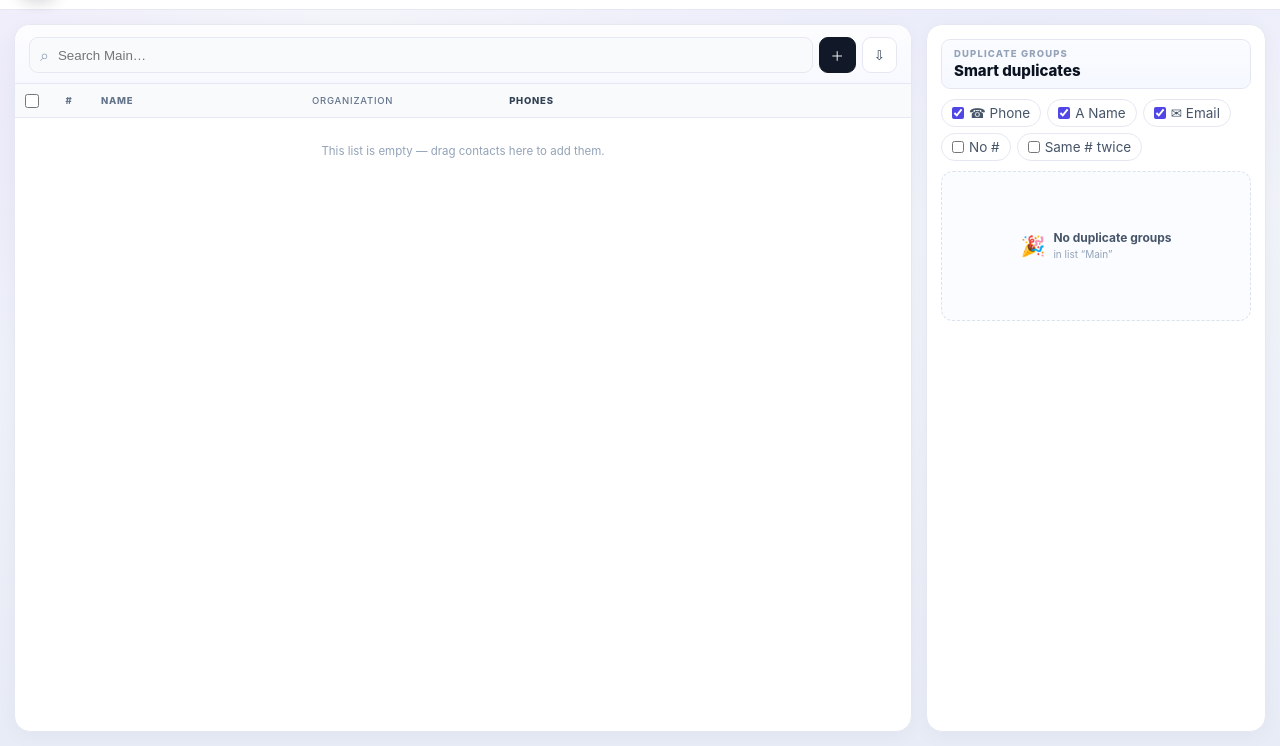
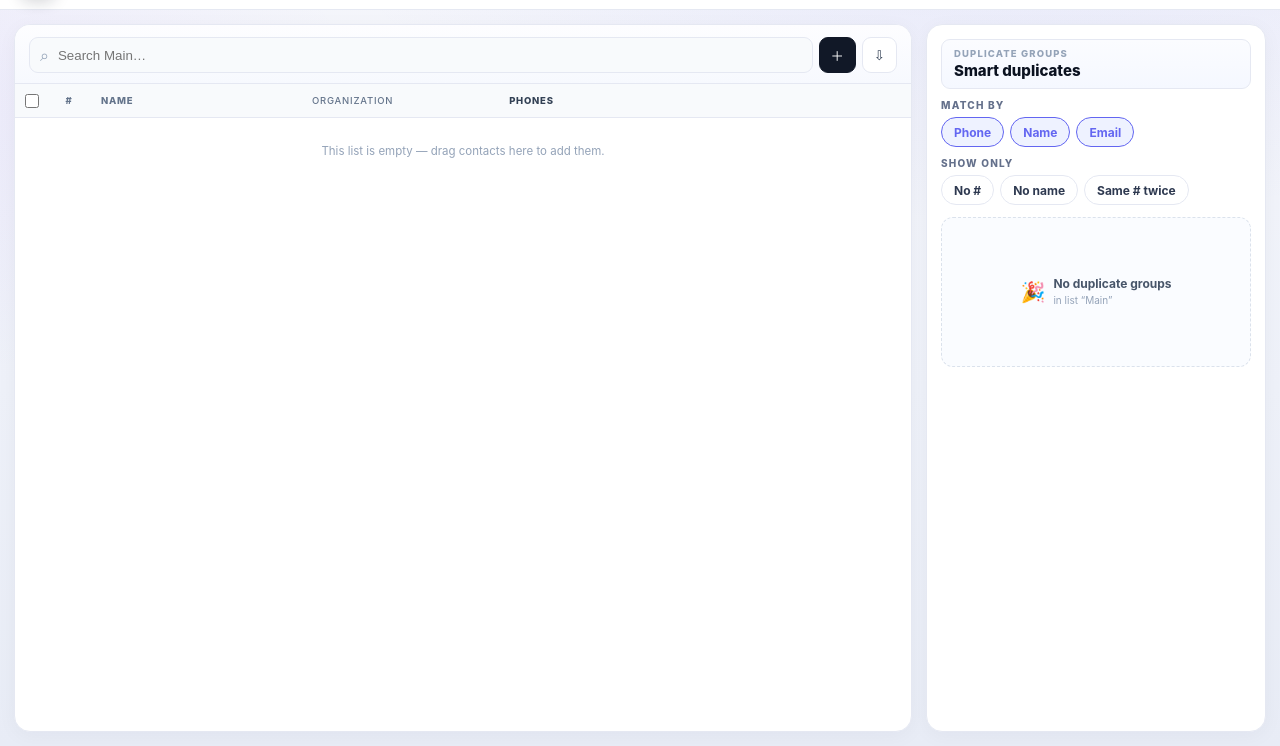
Before and after one commit to Code-HP/Contact-Studio, a plain HTML site: page index.html in a window 1280 px wide. Shown: the part 54-800 px from the top of the page. Drawn offline with Linux system fonts and the light colour scheme; some packages are replaced by stand-ins of ours; a script that the page names is missing.

Commit message:
Restyle duplicate filters into groups; add No name filter
Co-Authored-By: Claude Haiku 5.5 <noreply@anthropic.com>

```diff
--- a/Contact_Studio.css
+++ b/Contact_Studio.css
@@ -812,10 +812,59 @@ body {
   text-transform: uppercase;
 }
 .dupes-filters {
-  margin: 0 14px 10px;
+  margin: 0 14px 12px;
+  display: flex;
+  flex-direction: column;
+  gap: 10px;
+}
+.filter-group {
+  display: flex;
+  flex-direction: column;
+  gap: 6px;
+}
+.filter-label {
+  font-size: 10px;
+  font-weight: 800;
+  letter-spacing: 0.12em;
+  text-transform: uppercase;
+  color: var(--ink-3);
+}
+.filter-row {
   display: flex;
   flex-wrap: wrap;
   gap: 6px;
+}
+.filter-chip {
+  position: relative;
+  display: inline-flex;
+  align-items: center;
+  height: 30px;
+  padding: 0 12px;
+  border: 1px solid var(--line-1);
+  border-radius: 999px;
+  background: #fff;
+  font-size: 12px;
+  font-weight: 650;
+  color: var(--ink-2);
+  cursor: pointer;
+  user-select: none;
+  transition: 0.15s;
+}
+.filter-chip:hover {
+  border-color: #cbd5e1;
+}
+.filter-chip input {
+  position: absolute;
+  opacity: 0;
+  pointer-events: none;
+}
+.filter-chip:has(input:checked) {
+  background: #eef2ff;
+  border-color: var(--brand-2);
+  color: var(--brand-2);
+}
+.filter-chip:has(input:focus-visible) {
+  box-shadow: 0 0 0 3px rgba(99, 102, 241, 0.2);
 }
 .filter-pill {
   display: inline-flex;
--- a/Contact_Studio.js
+++ b/Contact_Studio.js
@@ -17,6 +17,7 @@ window.__CONTACT_STUDIO_XLSX_READY__ = typeof XLSX !== "undefined";
     groupColors: new Map(),
     match: { phone: true, name: true, email: true },
     onlyNoNumber: false,
+    onlyNoName: false,
     onlySelfDup: false,
     activeGroup: null, // { id, listId } when a duplicate group is shown alone
     loadedName: "",
@@ -112,6 +113,7 @@ window.__CONTACT_STUDIO_XLSX_READY__ = typeof XLSX !== "undefined";
     matchName: $("matchName"),
     matchEmail: $("matchEmail"),
     onlyNoNumber: $("onlyNoNumber"),
+    onlyNoName: $("onlyNoName"),
     onlySelfDup: $("onlySelfDup"),
     contactModal: $("contactModal"),
     modalTitle: $("modalTitle"),
@@ -371,6 +373,7 @@ window.__CONTACT_STUDIO_XLSX_READY__ = typeof XLSX !== "undefined";
       {
         match: Object.assign({}, state.match),
         onlyNoNumber: state.onlyNoNumber,
+        onlyNoName: state.onlyNoName,
         onlySelfDup: state.onlySelfDup,
       },
     );
@@ -542,6 +545,7 @@ window.__CONTACT_STUDIO_XLSX_READY__ = typeof XLSX !== "undefined";
         email: m.email !== false,
       },
       onlyNoNumber: !!data.onlyNoNumber,
+      onlyNoName: !!data.onlyNoName,
       onlySelfDup: !!data.onlySelfDup,
     };
   }
@@ -602,6 +606,7 @@ window.__CONTACT_STUDIO_XLSX_READY__ = typeof XLSX !== "undefined";
     }
     state.match = core.match;
     state.onlyNoNumber = core.onlyNoNumber;
+    state.onlyNoName = core.onlyNoName;
     state.onlySelfDup = core.onlySelfDup;
     computeAllDuplicates();
     return true;
@@ -1459,6 +1464,7 @@ window.__CONTACT_STUDIO_XLSX_READY__ = typeof XLSX !== "undefined";
         if (!c.org) c.org = val;
       }
     }
+    c.noName = !(fullName || surname);
     // Matching uses first + surname only, so a middle name doesn't stop a match.
     const combined = [fullName, surname].filter(Boolean).join(" ").trim();
     const displayName = [fullName]
@@ -1650,6 +1656,7 @@ window.__CONTACT_STUDIO_XLSX_READY__ = typeof XLSX !== "undefined";
       )
         return false;
       if (state.onlyNoNumber && c.keys.phone.length > 0) return false;
+      if (state.onlyNoName && !c.noName) return false;
       if (state.onlySelfDup && !c.selfDup) return false;
       if (q && c.searchText.indexOf(q) === -1) return false;
       return true;
@@ -3259,6 +3266,12 @@ window.__CONTACT_STUDIO_XLSX_READY__ = typeof XLSX !== "undefined";
   bindMatch(els.matchPhone, "phone");
   bindMatch(els.matchName, "name");
   bindMatch(els.matchEmail, "email");
+  if (els.onlyNoName)
+    els.onlyNoName.addEventListener("change", () => {
+      state.onlyNoName = els.onlyNoName.checked;
+      renderAll();
+      scheduleSave();
+    });
   if (els.onlyNoNumber)
     els.onlyNoNumber.addEventListener("change", () => {
       state.onlyNoNumber = els.onlyNoNumber.checked;
@@ -3403,6 +3416,7 @@ window.__CONTACT_STUDIO_XLSX_READY__ = typeof XLSX !== "undefined";
     if (els.matchName) els.matchName.checked = state.match.name;
     if (els.matchEmail) els.matchEmail.checked = state.match.email;
     if (els.onlyNoNumber) els.onlyNoNumber.checked = state.onlyNoNumber;
+    if (els.onlyNoName) els.onlyNoName.checked = state.onlyNoName;
     if (els.onlySelfDup) els.onlySelfDup.checked = state.onlySelfDup;
     renderAll();
 
--- a/index.html
+++ b/index.html
@@ -109,29 +109,22 @@
           </div>
         </div>
         <div class="dupes-filters">
-          <label class="filter-pill"
-            ><input type="checkbox" id="matchPhone" checked /><span
-              >☎ Phone</span
-            ></label
-          >
-          <label class="filter-pill"
-            ><input type="checkbox" id="matchName" checked /><span
-              >A Name</span
-            ></label
-          >
-          <label class="filter-pill"
-            ><input type="checkbox" id="matchEmail" checked /><span
-              >✉ Email</span
-            ></label
-          >
-          <label class="filter-pill"
-            ><input type="checkbox" id="onlyNoNumber" /><span>No #</span></label
-          >
-          <label class="filter-pill"
-            ><input type="checkbox" id="onlySelfDup" /><span
-              >Same # twice</span
-            ></label
-          >
+          <div class="filter-group">
+            <span class="filter-label">Match by</span>
+            <div class="filter-row">
+              <label class="filter-chip"><input type="checkbox" id="matchPhone" checked /><span>Phone</span></label>
+              <label class="filter-chip"><input type="checkbox" id="matchName" checked /><span>Name</span></label>
+              <label class="filter-chip"><input type="checkbox" id="matchEmail" checked /><span>Email</span></label>
+            </div>
+          </div>
+          <div class="filter-group">
+            <span class="filter-label">Show only</span>
+            <div class="filter-row">
+              <label class="filter-chip"><input type="checkbox" id="onlyNoNumber" /><span>No #</span></label>
+              <label class="filter-chip"><input type="checkbox" id="onlyNoName" /><span>No name</span></label>
+              <label class="filter-chip"><input type="checkbox" id="onlySelfDup" /><span>Same # twice</span></label>
+            </div>
+          </div>
         </div>
         <div class="dupes-list" id="dupesList"></div>
       </aside>
```
